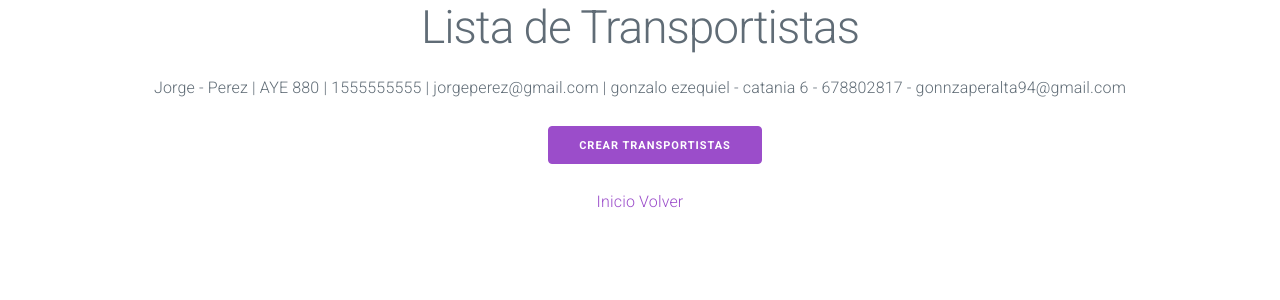
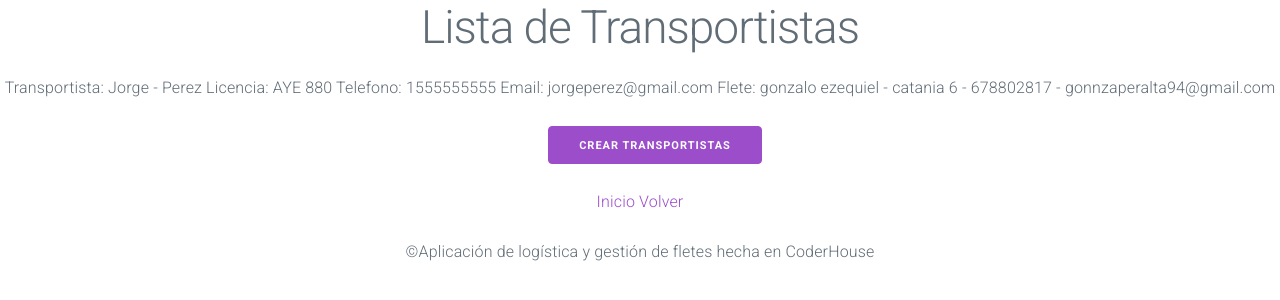
Before and after one commit to gondev94/coder-Final, a Django app: page /traslados/transportista/list/ in a window 1280 px wide. Shown: the top 300 px of the page. Run offline with Django 5.2, Linux system fonts and the light colour scheme; data comes from the database, SQL or seed files in the repository.

Commit message:
pruebas andando

```diff
--- a/src/core/templates/core/base.html
+++ b/src/core/templates/core/base.html
@@ -12,5 +12,9 @@
     {% block content %}
 
     {% endblock content %}
+    <div style="text-align: center;">
+        <p>&copy;Aplicación de logística y gestión de fletes hecha en CoderHouse</p>
+
+    </div>
 </body>
 </html>
--- a/src/traslados/templates/traslados/flete_list.html
+++ b/src/traslados/templates/traslados/flete_list.html
@@ -4,7 +4,7 @@
     <h1>Lista de Fletes</h1>
     <ul>
         {% for object in object_list %}
-            <p>{{object.cliente}}</p>
+            <p>Cliente: {{object.cliente}}</p>
         {% endfor %}
         <ul><a href="{% url 'traslados:flete_create' %}"><button>Crear Fletes</button></a></ul>
         <a href="{% url 'core:index' %}">Inicio</a>
--- a/src/traslados/templates/traslados/index.html
+++ b/src/traslados/templates/traslados/index.html
@@ -1,9 +1,7 @@
 {% extends 'core/base.html' %}
 
 {% block content %}
-
 <nav>
-    <ul><a href="{% url 'traslados:categoria_list' %}"><button>Categoria de paquetes</button></a></ul>
     <ul><a href="{% url 'traslados:paquete_list' %}"><button>Mostrar Paquetes</button></a></ul>
     <ul><a href="{% url 'traslados:cliente_list' %}"><button>Mostrar cliente</button></a></ul>
     <ul><a href="{% url 'traslados:cotizacion_list' %}"><button>Mostrar Cotización</button></a></ul>
@@ -12,4 +10,5 @@
     <ul><a href="{% url 'core:index' %}">Ir a Inicio</a></ul>
 
 </nav>
+
 {% endblock content %}
--- a/src/traslados/templates/traslados/paquete_list.html
+++ b/src/traslados/templates/traslados/paquete_list.html
@@ -7,6 +7,8 @@
             <p>{{object.nombre}} </p>
         {% endfor %}
         <ul><a href="{% url 'traslados:paquete_create' %}"><button>Crear Paquetes</button></a></ul>
+        <ul><a href="{% url 'traslados:categoria_list' %}"><button>Categoria de paquetes</button></a></ul>
+
         <a href="{% url 'core:index' %}">Inicio</a>
         <a href="{% url 'traslados:index' %}">Volver</a>
     </ul>
--- a/src/traslados/templates/traslados/transportista_list.html
+++ b/src/traslados/templates/traslados/transportista_list.html
@@ -4,7 +4,7 @@
     <h1>Lista de Transportistas</h1>
     <ul>
         {% for object in object_list %}
-            <p>{{object.nombre}} - {{object.apellido}} | {{object.licencia}} | {{object.telefono}} | {{object.email}} | {{object.flete}} </p>
+            <p>Transportista: {{object.nombre}} - {{object.apellido}} Licencia: {{object.licencia}} Telefono: {{object.telefono}} Email: {{object.email}} Flete: {{object.flete}} </p>
         {% endfor %}
         <ul><a href="{% url 'traslados:transportista_create' %}"><button>Crear Transportistas</button></a></ul>
         <a href="{% url 'core:index' %}">Inicio</a>
```
